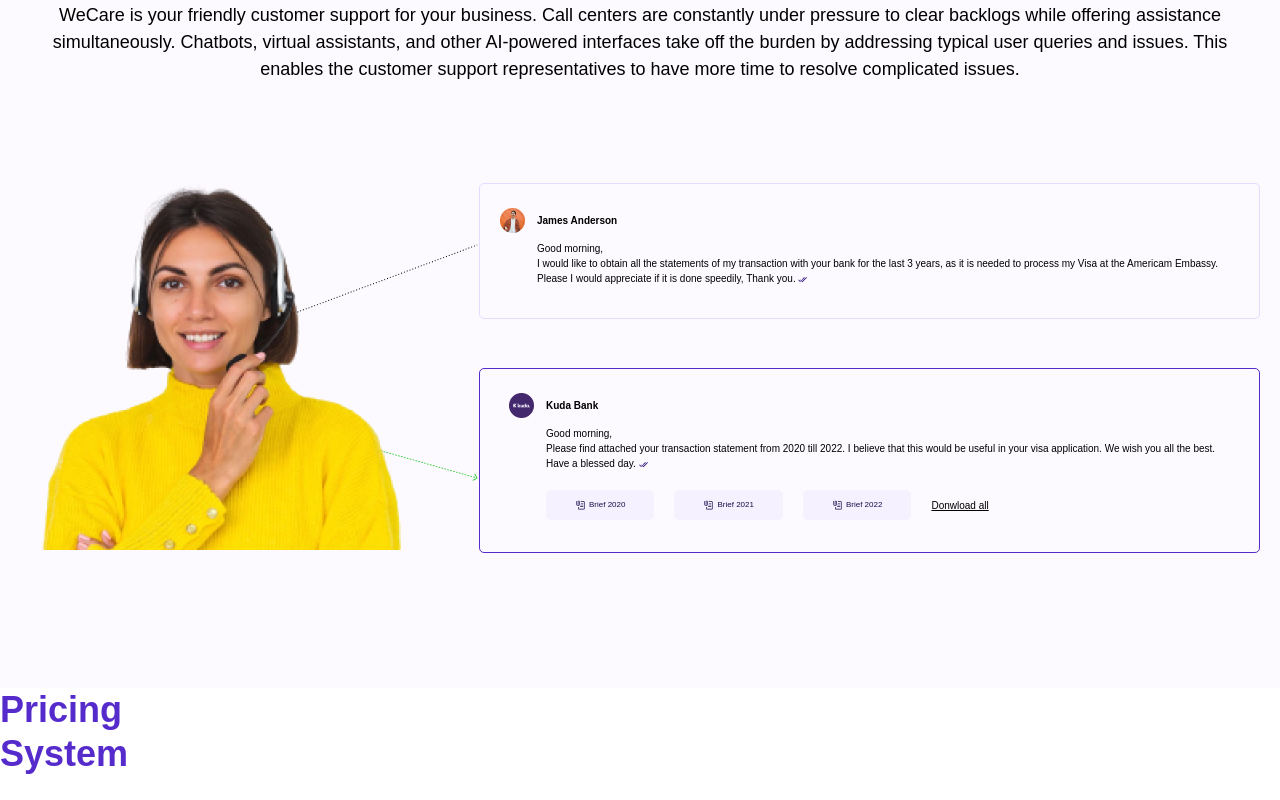
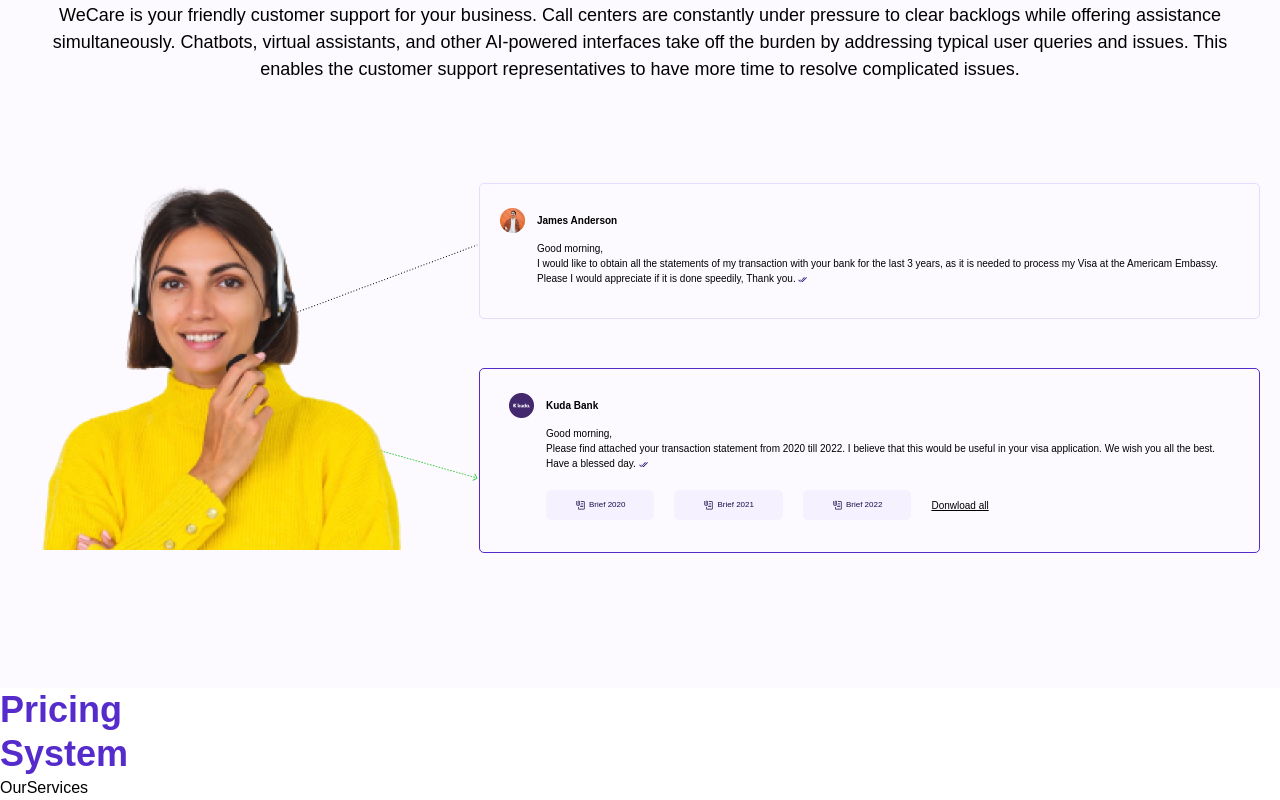
Before and after one commit to Itzadetunji/wecare, a Next.js app: page / in a window 1280 px wide. Shown: the part 294-1094 px from the top of the page. Before the commit the page ends 1070 px from the top, so only its background shows below. Built offline with nearby package versions, Linux system fonts and the light colour scheme.

Commit message:
Feat: Created ourservices component and added the color scheme to the tailwind config 👍🏿

```diff
--- /dev/null
+++ b/components/OurServices/index.tsx
@@ -0,0 +1,8 @@
+import type { NextPage } from "next";
+import React from "react";
+
+const OurServices: NextPage = () => {
+	return <div>OurServices</div>;
+};
+
+export default OurServices;
--- a/pages/index.tsx
+++ b/pages/index.tsx
@@ -4,6 +4,7 @@
 import HeroText from "@/components/HeroText";
 import HeroImage from "@/components/HeroImage";
 import PricingSystem from "@/components/PricingSystem";
+import OurServices from "@/components/OurServices";
 
 const Home: NextPage = () => {
 	return (
@@ -13,6 +14,9 @@
 				<HeroImage />
 			</section>
 			<PricingSystem />
+			<section>
+				<OurServices />
+			</section>
 		</main>
 	);
 };
--- a/tailwind.config.js
+++ b/tailwind.config.js
@@ -5,7 +5,16 @@
 	],
 	theme: {},
 	variants: {
-		extend: {},
+		extend: {
+			colors: {
+				purple: {
+					100: "#E5DCFF",
+					200: "#552BCC",
+					300: "#120C24",
+				},
+				gray: { 100: "#1E1E1E" },
+			},
+		},
 	},
 	plugins: [],
 };
```
Also changed, not shown: 1 other file (tests, documents, lock files or other folders).
